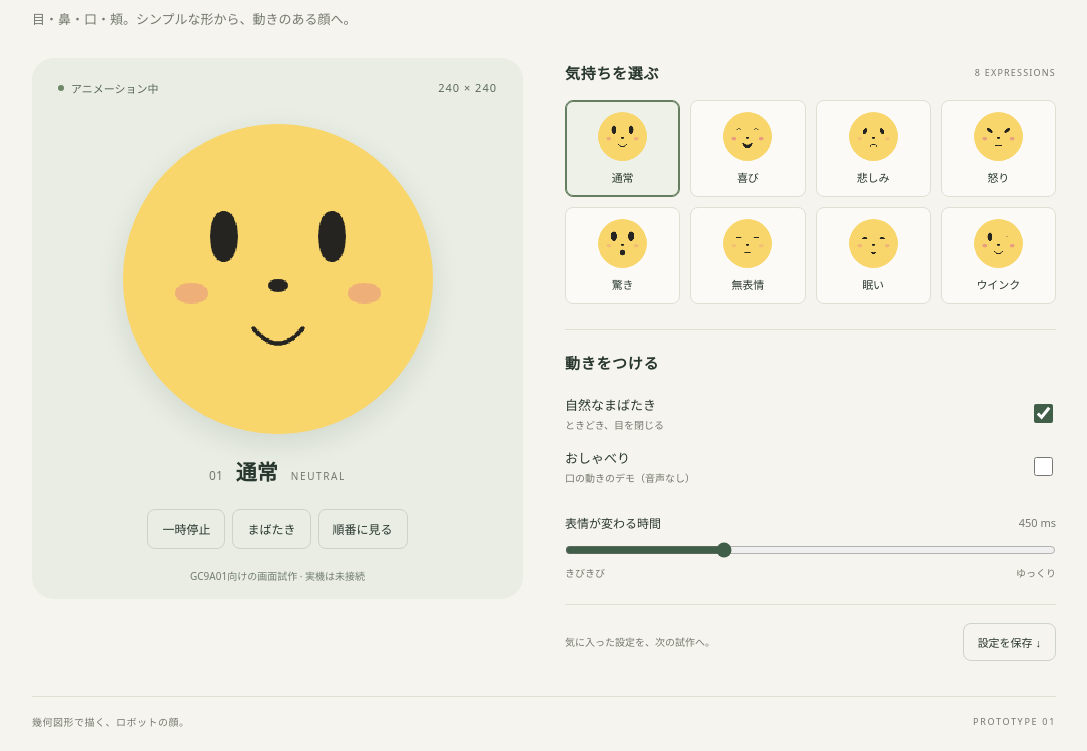
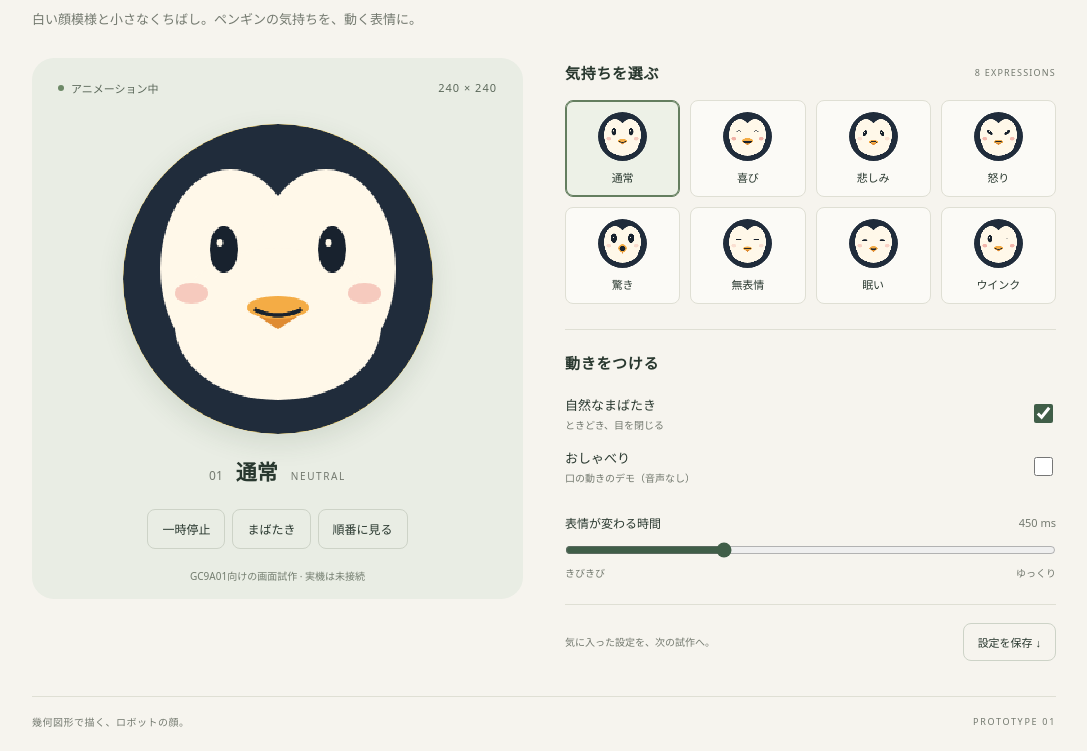
Before and after one commit to ThousandsOfTies/gar-my-friend, a website: page preview/index.html in a window 1280 px wide. Shown: the part 180-931 px from the top of the page, without its empty margins (96-1183 px from the left). Drawn offline with Linux system fonts and the light colour scheme.

Commit message:
Give the portable face a penguin mask and animated beak

```diff
--- a/preview/face.js
+++ b/preview/face.js
@@ -25,7 +25,10 @@
     function ellipse(x, y, rx, ry, fill) {
       ctx.fillStyle = fill; ctx.beginPath(); ctx.ellipse(x, y, rx, ry, 0, 0, Math.PI * 2); ctx.fill();
     }
-    const cheek = mixColor(palette.background, palette.cheek, clamp(p.cheek, 0, 1));
+    ellipse(83, 112, 54, 77, palette.face);
+    ellipse(157, 112, 54, 77, palette.face);
+    ellipse(120, 155, 80, 59, palette.face);
+    const cheek = mixColor(palette.face, palette.cheek, clamp(p.cheek, 0, 1));
     ellipse(53, 131, 13, 8, cheek); ellipse(187, 131, 13, 8, cheek);
     const curvePoints = (cx, rx, middle, half) => {
       const top = [], bottom = [];
@@ -52,8 +55,15 @@
         u => p.eyeY + gazeY - p.happyEye * (1 - blink) * 8 * (1 - u * u) + p.tilt * side * u,
         u => thickness * Math.sqrt(Math.max(0, 1 - u * u)));
       strip(points.top, points.bottom);
+      if (open > 0.5 && p.happyEye < 0.5) {
+        ellipse(cx - 3, p.eyeY + gazeY - 5, 2.5, 3, palette.face);
+      }
     }
-    ellipse(120, 125, 8, 5, palette.ink);
+    const halfWidth = clamp(p.mouthW, 1, 70) / 2;
+    ctx.fillStyle = palette.beakShade;
+    path([[120 - halfWidth - 7, p.mouthY - 1], [120 + halfWidth + 7, p.mouthY - 1],
+      [120, p.mouthY + 15 + p.mouthOpen / 2]], true); ctx.fill();
+    ellipse(120, p.mouthY - 2, halfWidth + 7, 9 + p.mouthOpen / 2, palette.beak);
     const mouth = curvePoints(120, p.mouthW / 2,
       u => p.mouthY + p.mouthCurve * (1 - u * u),
       u => p.mouthOpen / 2 * Math.sqrt(Math.max(0, 1 - u * u)));
--- a/preview/index.html
+++ b/preview/index.html
@@ -12,7 +12,7 @@
 <body>
   <main>
     <header><a class="brand" href="index.html">FACE LAB<span>ロボの顔</span></a><span class="edition">EXPRESSION STUDY / 01</span></header>
-    <section class="intro"><p class="eyebrow">まるい画面に、小さな気持ち。</p><h1>ロボの表情</h1><p>目・鼻・口・頬。シンプルな形から、動きのある顔へ。</p></section>
+    <section class="intro"><p class="eyebrow">まるい画面に、小さな気持ち。</p><h1>ロボの表情</h1><p>白い顔模様と小さなくちばし。ペンギンの気持ちを、動く表情に。</p></section>
     <div class="workspace">
       <section class="stage" aria-label="表情プレビュー">
         <div class="stage-top"><span class="live-dot"></span><span id="play-status">アニメーション中</span><span class="resolution">240 × 240</span></div>
--- a/preview/presets.js
+++ b/preview/presets.js
@@ -4,9 +4,12 @@ window.FacePresets = {
   "width": 240,
   "height": 240,
   "palette": {
-    "background": "#f9d66b",
-    "ink": "#252421",
-    "cheek": "#e59183"
+    "background": "#202c3b",
+    "face": "#fff8e9",
+    "ink": "#18222e",
+    "cheek": "#efa49a",
+    "beak": "#f4ac45",
+    "beakShade": "#df8b32"
   },
   "expressions": [
     {
@@ -14,15 +17,15 @@ window.FacePresets = {
       "label": "通常",
       "pose": {
         "eyeRx": 11,
-        "eyeRy": 20,
-        "eyeY": 87,
+        "eyeRy": 18,
+        "eyeY": 97,
         "leftOpen": 1,
         "rightOpen": 1,
         "happyEye": 0,
         "tilt": 0,
-        "mouthY": 158,
-        "mouthW": 38,
-        "mouthCurve": 12,
+        "mouthY": 144,
+        "mouthW": 34,
+        "mouthCurve": 4,
         "mouthOpen": 0,
         "cheek": 0.55
       }
@@ -32,16 +35,16 @@ window.FacePresets = {
       "label": "喜び",
       "pose": {
         "eyeRx": 15,
-        "eyeRy": 20,
-        "eyeY": 90,
+        "eyeRy": 18,
+        "eyeY": 100,
         "leftOpen": 1,
         "rightOpen": 1,
         "happyEye": 1,
         "tilt": 0,
-        "mouthY": 155,
-        "mouthW": 47,
-        "mouthCurve": 13,
-        "mouthOpen": 14,
+        "mouthY": 143,
+        "mouthW": 40,
+        "mouthCurve": 5,
+        "mouthOpen": 10,
         "cheek": 0.85
       }
     },
@@ -50,15 +53,15 @@ window.FacePresets = {
       "label": "悲しみ",
       "pose": {
         "eyeRx": 10,
-        "eyeRy": 19,
-        "eyeY": 94,
+        "eyeRy": 18,
+        "eyeY": 104,
         "leftOpen": 0.72,
         "rightOpen": 0.72,
         "happyEye": 0,
         "tilt": -5,
-        "mouthY": 168,
-        "mouthW": 32,
-        "mouthCurve": -10,
+        "mouthY": 148,
+        "mouthW": 31,
+        "mouthCurve": -4,
         "mouthOpen": 0,
         "cheek": 0.3
       }
@@ -69,12 +72,12 @@ window.FacePresets = {
       "pose": {
         "eyeRx": 14,
         "eyeRy": 16,
-        "eyeY": 91,
+        "eyeY": 101,
         "leftOpen": 0.55,
         "rightOpen": 0.55,
         "happyEye": 0,
         "tilt": 7,
-        "mouthY": 166,
+        "mouthY": 147,
         "mouthW": 32,
         "mouthCurve": -2,
         "mouthOpen": 0,
@@ -87,15 +90,15 @@ window.FacePresets = {
       "pose": {
         "eyeRx": 15,
         "eyeRy": 23,
-        "eyeY": 84,
+        "eyeY": 94,
         "leftOpen": 1,
         "rightOpen": 1,
         "happyEye": 0,
         "tilt": 0,
-        "mouthY": 164,
-        "mouthW": 20,
+        "mouthY": 145,
+        "mouthW": 26,
         "mouthCurve": 0,
-        "mouthOpen": 26,
+        "mouthOpen": 21,
         "cheek": 0.35
       }
     },
@@ -104,14 +107,14 @@ window.FacePresets = {
       "label": "無表情",
       "pose": {
         "eyeRx": 13,
-        "eyeRy": 20,
-        "eyeY": 91,
+        "eyeRy": 18,
+        "eyeY": 101,
         "leftOpen": 0.12,
         "rightOpen": 0.12,
         "happyEye": 0,
         "tilt": 0,
-        "mouthY": 164,
-        "mouthW": 28,
+        "mouthY": 146,
+        "mouthW": 30,
         "mouthCurve": 0,
         "mouthOpen": 0,
         "cheek": 0.3
@@ -122,16 +125,16 @@ window.FacePresets = {
       "label": "眠い",
       "pose": {
         "eyeRx": 13,
-        "eyeRy": 20,
-        "eyeY": 94,
+        "eyeRy": 18,
+        "eyeY": 104,
         "leftOpen": 0.2,
         "rightOpen": 0.2,
         "happyEye": 0,
         "tilt": 0,
-        "mouthY": 165,
-        "mouthW": 17,
-        "mouthCurve": 3,
-        "mouthOpen": 4,
+        "mouthY": 146,
+        "mouthW": 26,
+        "mouthCurve": 2,
+        "mouthOpen": 3,
         "cheek": 0.45
       }
     },
@@ -140,15 +143,15 @@ window.FacePresets = {
       "label": "ウインク",
       "pose": {
         "eyeRx": 11,
-        "eyeRy": 20,
-        "eyeY": 87,
+        "eyeRy": 18,
+        "eyeY": 97,
         "leftOpen": 1,
         "rightOpen": 0,
         "happyEye": 0,
         "tilt": 0,
-        "mouthY": 158,
-        "mouthW": 38,
-        "mouthCurve": 12,
+        "mouthY": 144,
+        "mouthW": 34,
+        "mouthCurve": 4,
         "mouthOpen": 0,
         "cheek": 0.8
       }
```
Also changed, not shown: shared/expressions.json (+9 -9 lines), README.md, 3 other files.
